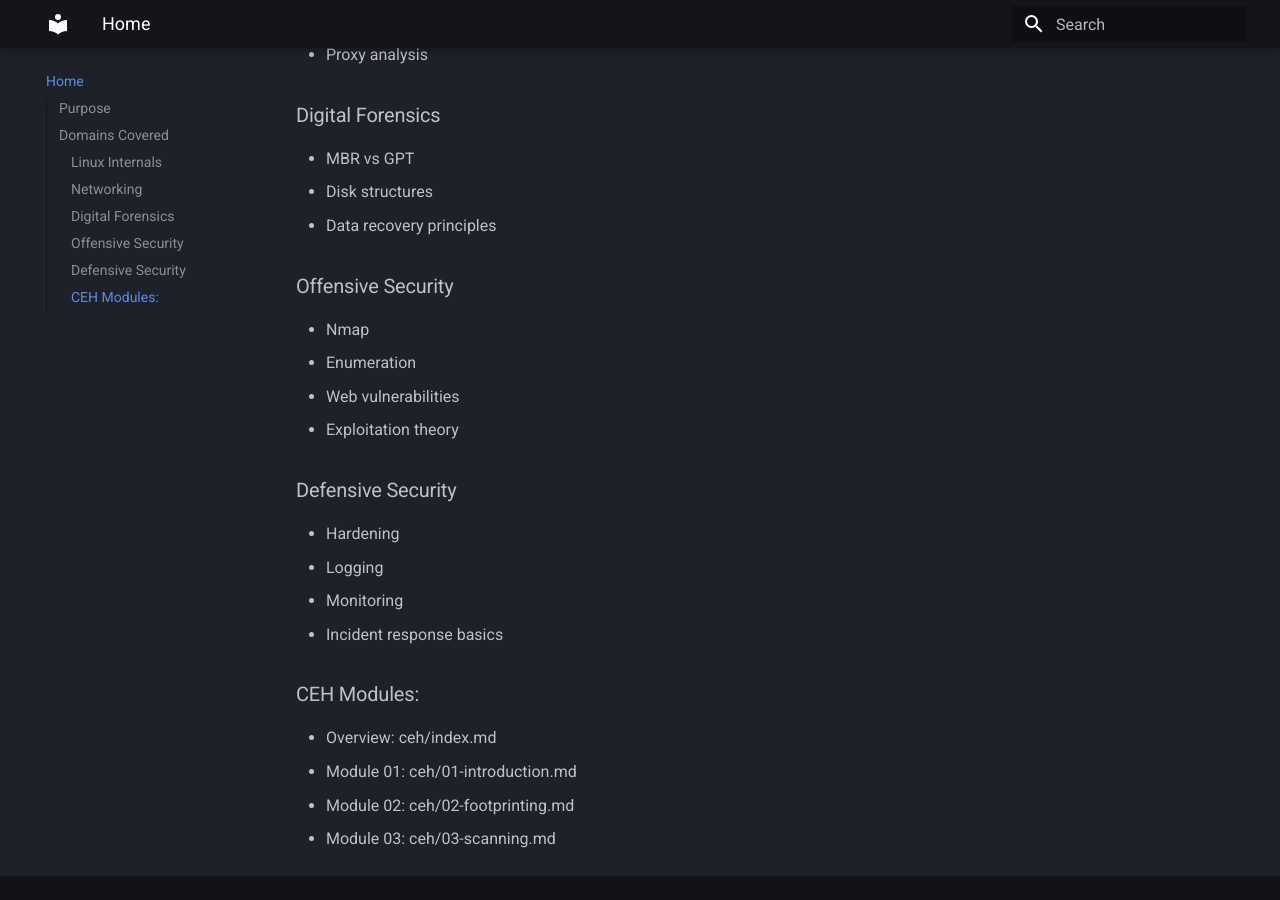
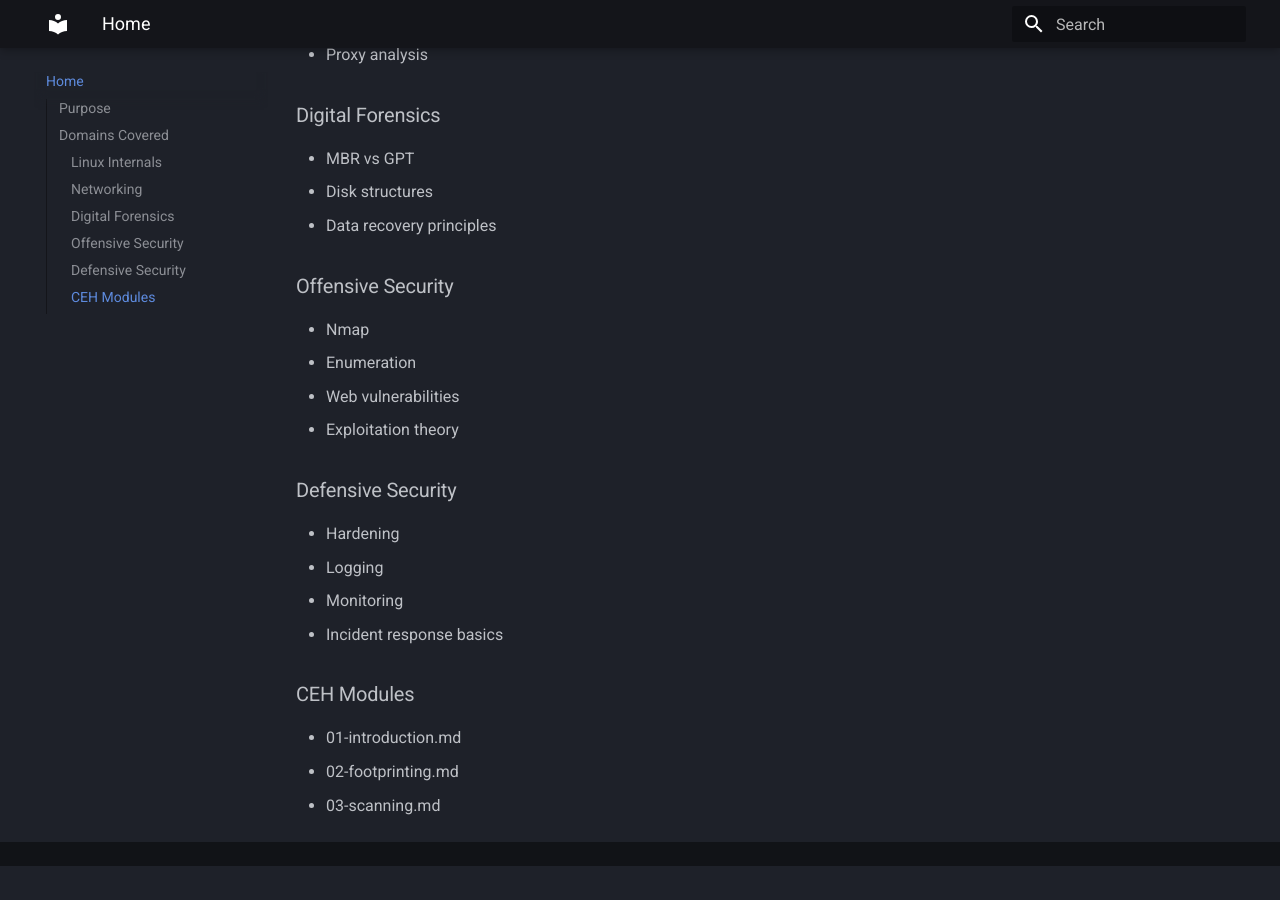
Before and after one commit to javvadigithub/jskb, an MkDocs documentation site: the page built from docs/index.md, in a window 1280 px wide and 900 px high, scrolled down 1140 px. Built offline with MkDocs 1.6.1 and Material for MkDocs 9.7.7, drawn with Linux system fonts in a browser that asks for light colours; after the commit the page ends 2006 px from its top, so only the background shows below that.

Commit message:
Move content folders into docs for MkDocs routing

```diff
--- a/docs/index.md
+++ b/docs/index.md
@@ -52,8 +52,7 @@
 - Monitoring
 - Incident response basics
 
-### CEH Modules:
-- Overview: ceh/index.md
-- Module 01: ceh/01-introduction.md
-- Module 02: ceh/02-footprinting.md
-- Module 03: ceh/03-scanning.md
+### CEH Modules
+- 01-introduction.md
+- 02-footprinting.md
+- 03-scanning.md
```
Also changed, not shown: docs/ceh/01-introduction.md (renamed from ceh/01-introduction.md), docs/ceh/02-footprinting.md (added), docs/ceh/03-scanning.md (added), docs/ceh/04-enumeration.md (added), docs/ceh/05-vulnerability-analysis.md (added), docs/ceh/06-system-hacking.md (added), docs/ceh/07-malware-threats.md (added), docs/ceh/08-sniffing.md (added), docs/ceh/09-social-engineering.md (added), docs/ceh/10-web-attacks.md (added), docs/ceh/11-wireless.md (added), docs/ceh/12-cloud-security.md (added), docs/ceh/13-cryptography.md (added), docs/ceh/14-incident-response.md (added).
